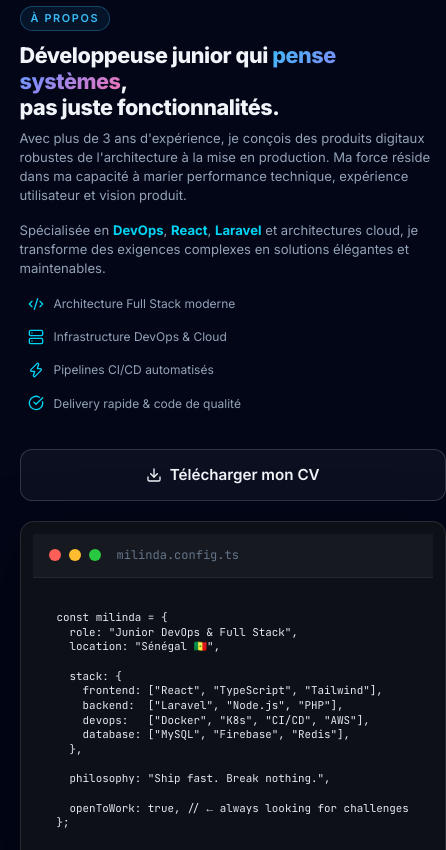
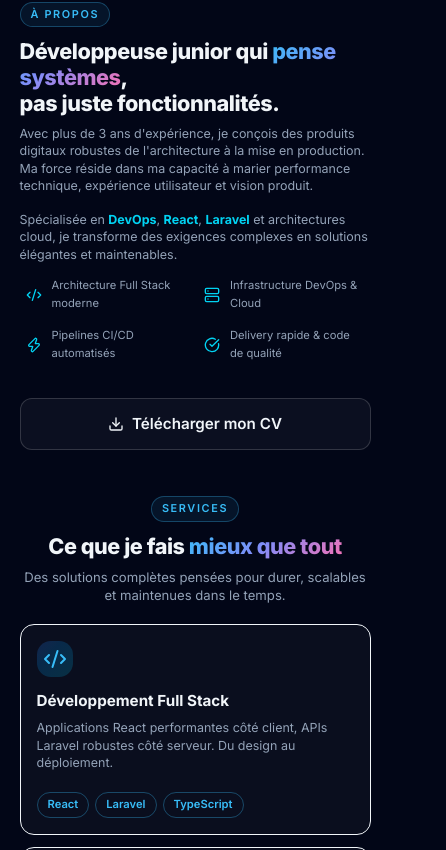
Before and after one commit to mmilinda/FolioMM, a React (Vite) app: page / in a window 390 px wide. Shown: the part 1114-1964 px from the top of the page, 446 px wide, since content can reach past the window. Built offline with nearby package versions, Linux system fonts and the light colour scheme; no server answers.

Commit message:
fix: ultra compact About section on mobile, hide decorative code block and arrange highlights in 2x2 grid

```diff
--- a/src/index.css
+++ b/src/index.css
@@ -1604,40 +1604,32 @@ body {
 
   /* 2. Section À Propos (About) Compact */
   .about-section {
-    padding: 1.5rem 0 !important;
+    padding: 1.25rem 0 !important;
   }
 
   .about-grid {
-    gap: 1.25rem !important;
+    gap: 1rem !important;
+  }
+
+  .about-code-wrapper {
+    display: none !important; /* Masque le bloc de code décoratif sur mobile pour économiser 250px de hauteur */
   }
 
   .about-text {
-    font-size: 0.82rem !important;
-    line-height: 1.45 !important;
+    font-size: 0.78rem !important;
+    line-height: 1.4 !important;
   }
 
   .about-highlights {
+    display: grid !important;
+    grid-template-columns: repeat(2, 1fr) !important;
     gap: 6px !important;
-    margin-top: 0.75rem !important;
+    margin-top: 0.6rem !important;
   }
 
   .about-highlight-item {
-    font-size: 0.75rem !important;
-    padding: 4px 8px !important;
-  }
-
-  .about-code-card {
-    padding: 0.75rem !important;
-    border-radius: 14px !important;
-  }
-
-  .about-code-header {
-    margin-bottom: 0.5rem !important;
-  }
-
-  .about-code-body {
-    font-size: 0.68rem !important;
-    line-height: 1.35 !important;
+    font-size: 0.7rem !important;
+    padding: 4px 6px !important;
   }
 
   /* 3. Section Services Cards Compact */
```
